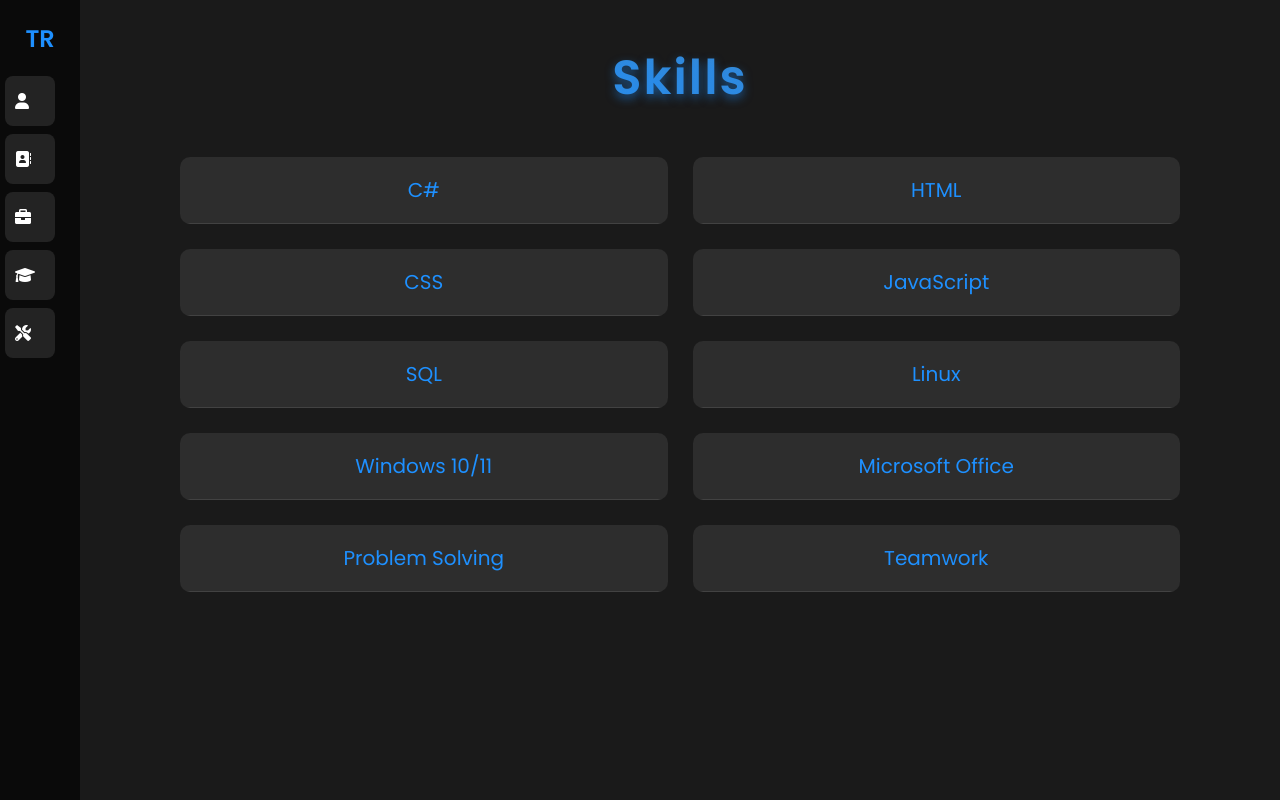
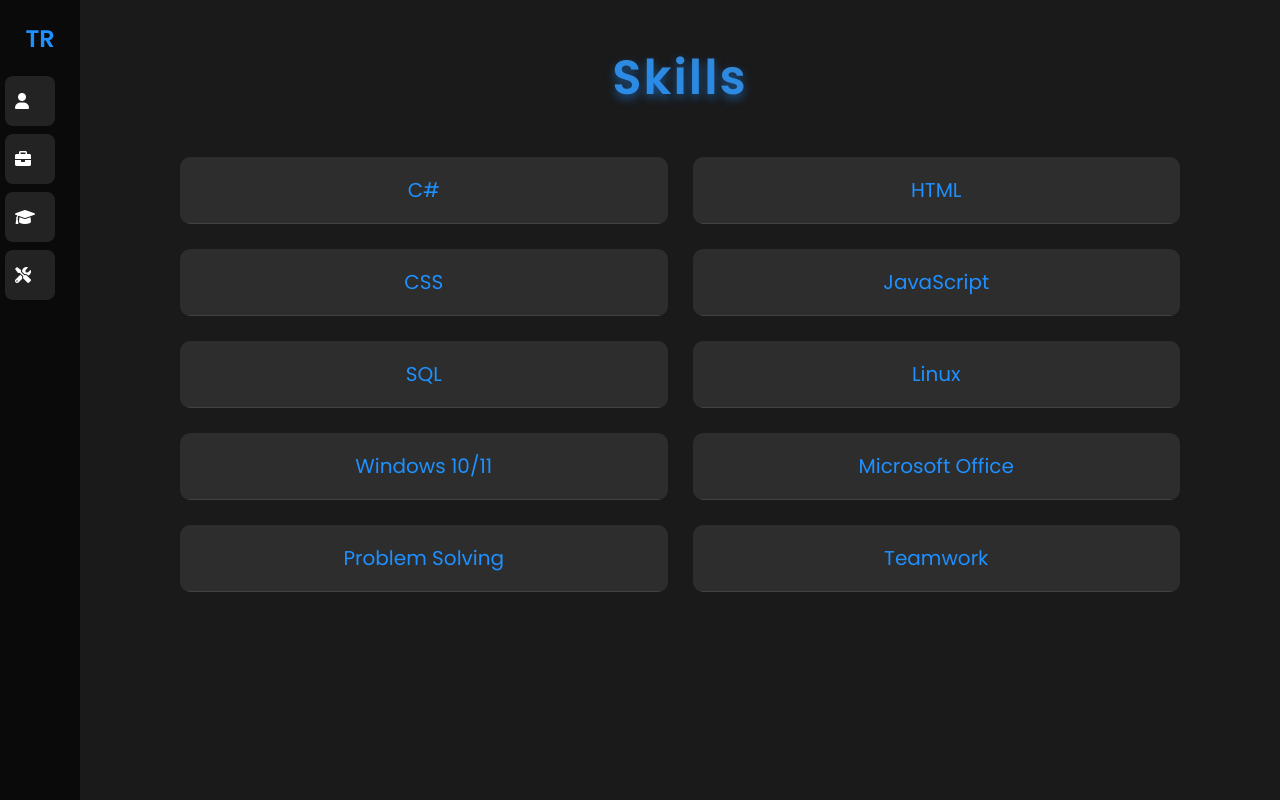
Before and after one commit to takacsrobi/MyWebsite, a plain HTML site: page keszsegek.html in a window 1280 px wide. Drawn offline with Linux system fonts and the light colour scheme.

Commit message:
Update keszsegek.html

```diff
--- a/keszsegek.html
+++ b/keszsegek.html
@@ -14,7 +14,6 @@
             <a href="index.html" class="sidebar-header">TR</a>
             <ul>
                 <li><a href="profil.html" class="nav-btn" data-tooltip="Profil"><i class="fas fa-user"></i></a></li>
-                <li><a href="uzenetek.html" class="nav-btn" data-tooltip="Üzenetek"><i class="fas fa-address-book"></i></a></li>
                 <li><a href="munka.html" class="nav-btn" data-tooltip="Munka"><i class="fas fa-briefcase"></i></a></li>
                 <li><a href="oktatas.html" class="nav-btn" data-tooltip="Oktatás"><i class="fas fa-graduation-cap"></i></a></li>
                 <li><a href="keszsegek.html" class="nav-btn" data-tooltip="Készségek"><i class="fas fa-tools"></i></a></li>
```
